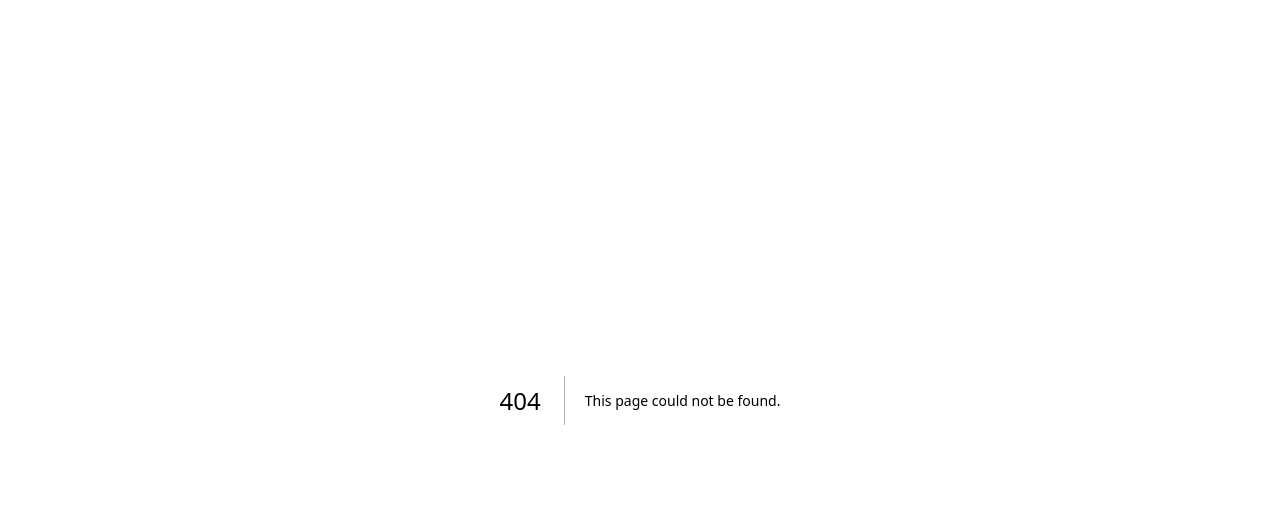
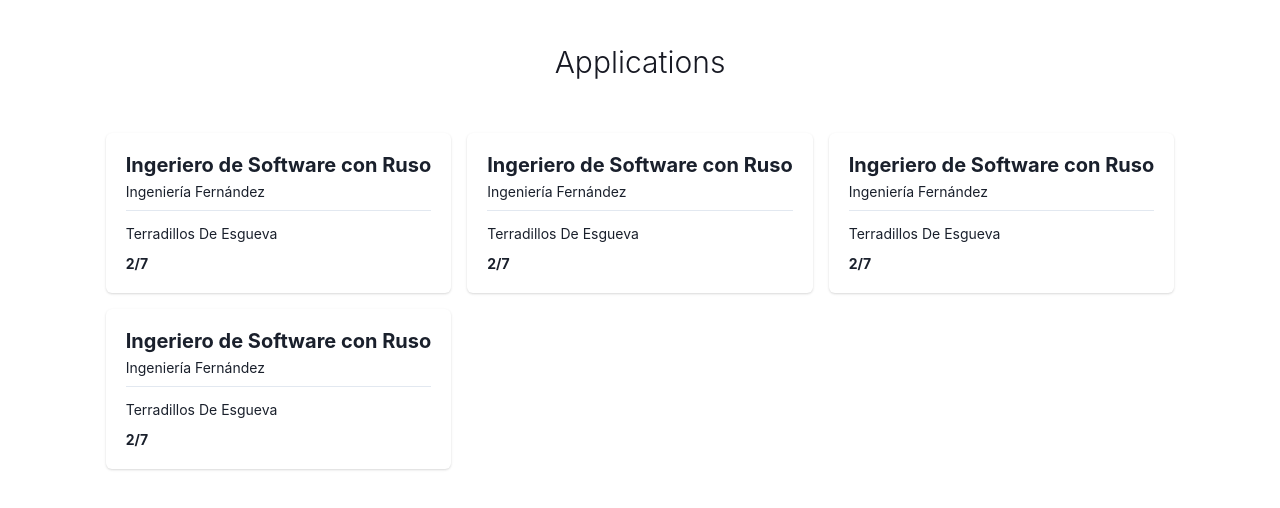
Before and after one commit to starry-house/infojobs-hackathon, a Next.js app: page /applications in a window 1280 px wide. Before the commit this address had no page. Shown: the top 508 px of the page. Built offline with nearby package versions, Linux system fonts and the light colour scheme.

Commit message:
[FEAT] | Add applications feature  (#4)

```diff
--- /dev/null
+++ b/src/features/application/application-card.tsx
@@ -0,0 +1,49 @@
+import { IApplication } from '@/types/application'
+import { Card, CardBody } from '@chakra-ui/card'
+import { Box, Heading, Stack, StackDivider, Text } from '@chakra-ui/layout'
+import { FC } from 'react'
+
+export type ApplicationCardProps = {
+  application: NonNullable<IApplication>
+  onClick?: () => void
+}
+
+export const ApplicationCard: FC<ApplicationCardProps> = ({
+  application,
+  onClick,
+}) => {
+  const { jobOffer } = application
+
+  return (
+    <Box
+      onClick={onClick}
+      cursor="pointer"
+      borderRadius="md"
+      _hover={{
+        bg: 'gray.200',
+        boxShadow: 'lg',
+      }}
+    >
+      <Card>
+        <CardBody>
+          <Stack divider={<StackDivider />} spacing="2">
+            <Box>
+              <Heading size="md"> {jobOffer.title}</Heading>
+              <Text pt="1" fontSize="sm">
+                {jobOffer.company}
+              </Text>
+            </Box>
+            <Box>
+              <Text pt="1" fontSize="sm">
+                {jobOffer.city}
+              </Text>
+              <Heading size="xs" pt="3" textTransform="uppercase">
+                {application.stepLabel}
+              </Heading>
+            </Box>
+          </Stack>
+        </CardBody>
+      </Card>
+    </Box>
+  )
+}
--- /dev/null
+++ b/src/features/application/application-list.tsx
@@ -0,0 +1,41 @@
+import { IApplication } from '@/types/application'
+import { SimpleGrid, VStack, useBreakpointValue } from '@chakra-ui/react'
+import { FC } from 'react'
+import { ApplicationCard } from './application-card'
+
+export type ApplicationListProps = {
+  applicationList: NonNullable<IApplication[]>
+}
+
+export const ApplicationList: FC<ApplicationListProps> = ({
+  applicationList,
+}) => {
+  const isMobile = useBreakpointValue({ base: true, md: false })
+  const handleOnClick = (index: number) => {
+    console.log(index)
+  }
+
+  return (
+    <VStack spacing={4} align="stretch">
+      {isMobile ? (
+        applicationList.map((application, index) => (
+          <ApplicationCard
+            key={index}
+            application={application}
+            onClick={() => handleOnClick(index)}
+          />
+        ))
+      ) : (
+        <SimpleGrid columns={{ base: 1, md: 3 }} spacing={4}>
+          {applicationList.map((application, index) => (
+            <ApplicationCard
+              key={index}
+              application={application}
+              onClick={() => handleOnClick(index)}
+            />
+          ))}
+        </SimpleGrid>
+      )}
+    </VStack>
+  )
+}
--- /dev/null
+++ b/src/features/application/index.ts
@@ -0,0 +1 @@
+export * from './application-list'
--- /dev/null
+++ b/src/mocks/applications.mock.ts
@@ -0,0 +1,178 @@
+import { IApplication } from '@/types/application'
+
+const applications: IApplication[] = [
+  {
+    hasCoverLetter: false,
+    stepLabel: '2/7',
+    cv: 'Jose',
+    code: '25e51c3e-95b3-40be-8391-2df326c6fxxx',
+    date: '2020-05-22T10:30:48.000+0000',
+    rejected: false,
+    offerRemoved: false,
+    processClosed: false,
+    jobOffer: {
+      title: 'Ingeriero de Software con Ruso',
+      company: 'Ingeniería Fernández',
+      city: 'Terradillos De Esgueva',
+      code: '793313858f4fcaac90e5ac9622cxxx',
+      applications: 2,
+      province: {
+        id: 10,
+        value: 'Burgos',
+      },
+    },
+    cvReadEvent: {
+      date: '2020-09-10T07:49:21.000+0000',
+      description: 'La empresa ha leído tu CV ',
+      initializer: false,
+      finisher: false,
+      rejectedReasons: [],
+    },
+    cvReceivedEvent: {
+      date: '2020-05-22T10:30:48.000+0000',
+      description: 'Te has inscrito en la oferta',
+      initializer: true,
+      finisher: false,
+      rejectedReasons: [],
+    },
+    inProcessEvent: {
+      date: '2020-05-22T10:33:31.000+0000',
+      description:
+        'La empresa ha incluido tu candidatura entre las que siguen en el proceso',
+      initializer: false,
+      finisher: false,
+      rejectedReasons: [],
+    },
+  },
+  {
+    hasCoverLetter: false,
+    cv: 'Jose',
+    stepLabel: '2/7',
+    code: '25e51c3e-95b3-40be-8391-2df326c6fxxx',
+    date: '2020-05-22T10:30:48.000+0000',
+    rejected: false,
+    offerRemoved: false,
+    processClosed: false,
+    jobOffer: {
+      title: 'Ingeriero de Software con Ruso',
+      company: 'Ingeniería Fernández',
+      city: 'Terradillos De Esgueva',
+      code: '793313858f4fcaac90e5ac9622cxxx',
+      applications: 2,
+      province: {
+        id: 10,
+        value: 'Burgos',
+      },
+    },
+    cvReadEvent: {
+      date: '2020-09-10T07:49:21.000+0000',
+      description: 'La empresa ha leído tu CV ',
+      initializer: false,
+      finisher: false,
+      rejectedReasons: [],
+    },
+    cvReceivedEvent: {
+      date: '2020-05-22T10:30:48.000+0000',
+      description: 'Te has inscrito en la oferta',
+      initializer: true,
+      finisher: false,
+      rejectedReasons: [],
+    },
+    inProcessEvent: {
+      date: '2020-05-22T10:33:31.000+0000',
+      description:
+        'La empresa ha incluido tu candidatura entre las que siguen en el proceso',
+      initializer: false,
+      finisher: false,
+      rejectedReasons: [],
+    },
+  },
+  {
+    hasCoverLetter: false,
+    cv: 'Jose',
+    stepLabel: '2/7',
+    code: '25e51c3e-95b3-40be-8391-2df326c6fxxx',
+    date: '2020-05-22T10:30:48.000+0000',
+    rejected: false,
+    offerRemoved: false,
+    processClosed: false,
+    jobOffer: {
+      title: 'Ingeriero de Software con Ruso',
+      company: 'Ingeniería Fernández',
+      city: 'Terradillos De Esgueva',
+      code: '793313858f4fcaac90e5ac9622cxxx',
+      applications: 2,
+      province: {
+        id: 10,
+        value: 'Burgos',
+      },
+    },
+    cvReadEvent: {
+      date: '2020-09-10T07:49:21.000+0000',
+      description: 'La empresa ha leído tu CV ',
+      initializer: false,
+      finisher: false,
+      rejectedReasons: [],
+    },
+    cvReceivedEvent: {
+      date: '2020-05-22T10:30:48.000+0000',
+      description: 'Te has inscrito en la oferta',
+      initializer: true,
+      finisher: false,
+      rejectedReasons: [],
+    },
+    inProcessEvent: {
+      date: '2020-05-22T10:33:31.000+0000',
+      description:
+        'La empresa ha incluido tu candidatura entre las que siguen en el proceso',
+      initializer: false,
+      finisher: false,
+      rejectedReasons: [],
+    },
+  },
+  {
+    hasCoverLetter: false,
+    cv: 'Jose',
+    stepLabel: '2/7',
+    code: '25e51c3e-95b3-40be-8391-2df326c6fxxx',
+    date: '2020-05-22T10:30:48.000+0000',
+    rejected: false,
+    offerRemoved: false,
+    processClosed: false,
+    jobOffer: {
+      title: 'Ingeriero de Software con Ruso',
+      company: 'Ingeniería Fernández',
+      city: 'Terradillos De Esgueva',
+      code: '793313858f4fcaac90e5ac9622cxxx',
+      applications: 2,
+      province: {
+        id: 10,
+        value: 'Burgos',
+      },
+    },
+    cvReadEvent: {
+      date: '2020-09-10T07:49:21.000+0000',
+      description: 'La empresa ha leído tu CV ',
+      initializer: false,
+      finisher: false,
+      rejectedReasons: [],
+    },
+    cvReceivedEvent: {
+      date: '2020-05-22T10:30:48.000+0000',
+      description: 'Te has inscrito en la oferta',
+      initializer: true,
+      finisher: false,
+      rejectedReasons: [],
+    },
+    inProcessEvent: {
+      date: '2020-05-22T10:33:31.000+0000',
+      description:
+        'La empresa ha incluido tu candidatura entre las que siguen en el proceso',
+      initializer: false,
+      finisher: false,
+      rejectedReasons: [],
+    },
+  },
+]
+
+export { applications }
--- /dev/null
+++ b/src/pages/applications.tsx
@@ -0,0 +1,26 @@
+import { ApplicationList } from '@/features/application'
+import { applications } from '../mocks/applications.mock'
+import { Container, Text, Flex, Stack } from '@chakra-ui/react'
+
+const Applications = () => {
+  return (
+    <Flex as="main" alignItems="center">
+      <Container maxW="container.xl" centerContent>
+        <Stack spacing={2}>
+          <Text
+            fontSize="3xl"
+            textAlign="center"
+            fontWeight="light"
+            color="gray.900"
+            margin={10}
+          >
+            Applications
+          </Text>
+          <ApplicationList applicationList={applications} />
+        </Stack>
+      </Container>
+    </Flex>
+  )
+}
+
+export default Applications
```
Also changed, not shown: src/types/application.d.ts (added, +19 -0 lines), src/types/jobOffer.d.ts (added, +7 -0 lines), src/types/timeLineEvent.d.ts (added, +7 -0 lines).
